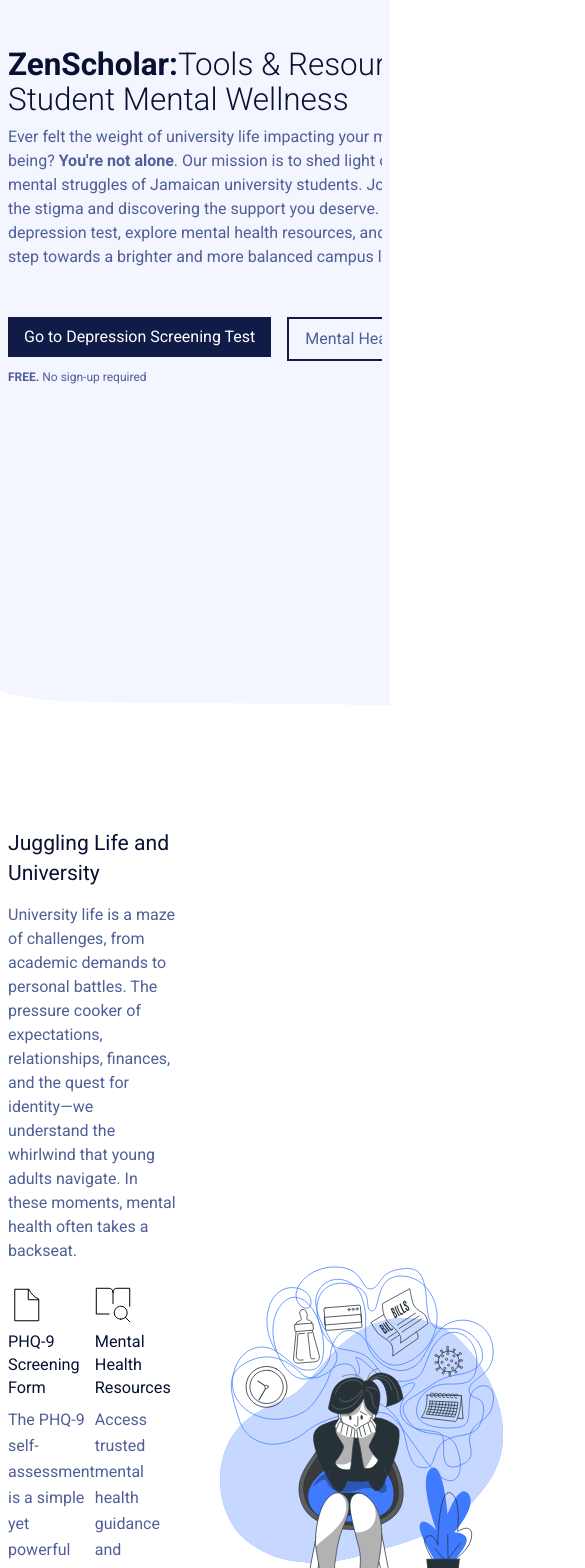
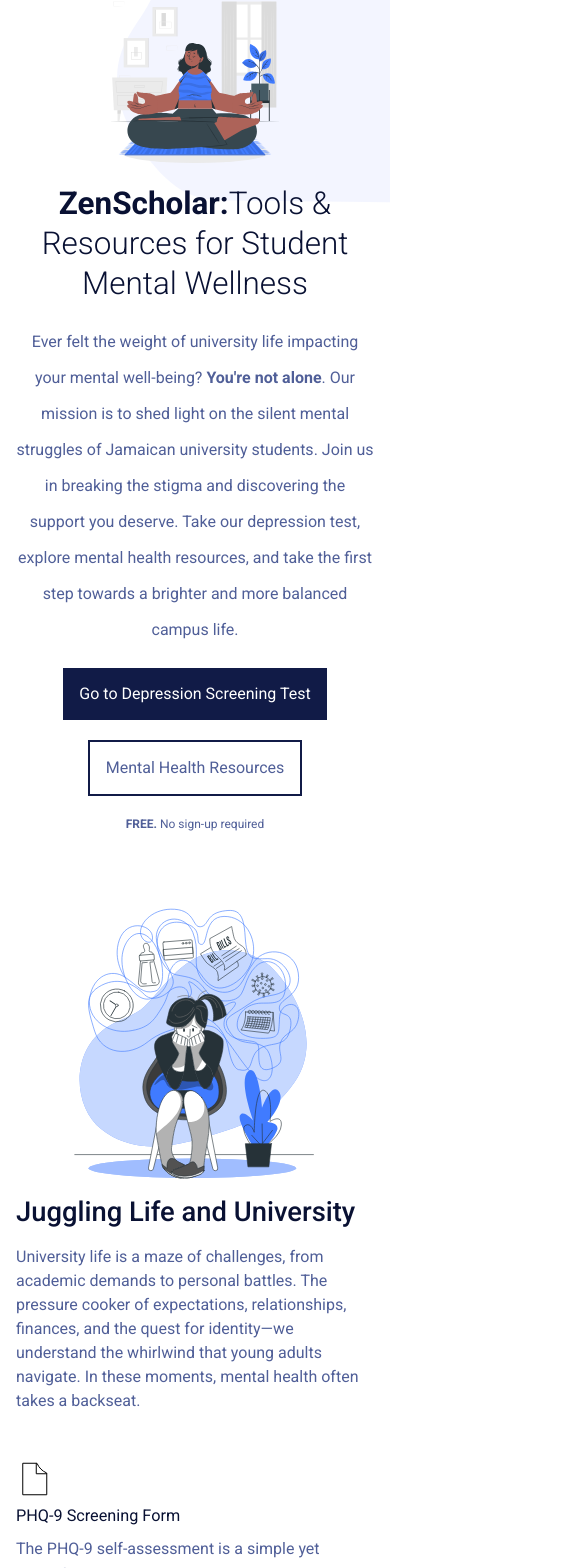
Before and after one commit to Rajae-Robinson/ZenScholar, a React (Vite) app: page / in a window 390 px wide. Shown: the part 136-1704 px from the top of the page, 585 px wide, since content can reach past the window. Built offline with nearby package versions, Linux system fonts and the light colour scheme.

Commit message:
home responsive design

```diff
--- a/src/App.tsx
+++ b/src/App.tsx
@@ -6,7 +6,7 @@
 
 function App() {
   return (
-    <div className="px-2 sm:px-[10%] pb-8 relative text-body selection:bg-blue-400 selection:text-primary">
+    <div className="px-4 sm:px-[10%] pb-8 relative overflow-x-hidden text-body selection:bg-blue-400 selection:text-primary">
       <Navbar />
       <Routes>
         <Route path="/" element={<Home />} />
--- /dev/null
+++ b/src/components/Home/Hero.tsx
@@ -0,0 +1,44 @@
+import hero from "../../assets/img/hero.svg";
+import { Link } from "react-router-dom";
+
+export default function Hero() {
+  return (
+    <header className="flex flex-col text-center leading-9 md:leading-normal md:text-left md:flex-row md:h-screen overflow-clip">
+      <div className="order-2 md:order-1 space-y-5">
+        <h1 className="md:mt-16 text-heading leading-10 md:leading-[60px] text-3xl font-thin">
+          <span className="font-bold">ZenScholar:</span>
+          Tools & Resources for Student Mental Wellness
+        </h1>
+        <p className="text-body mt-2">
+          Ever felt the weight of university life impacting your mental
+          well-being? <b>You&apos;re not alone</b>. Our mission is to shed light
+          on the silent mental struggles of Jamaican university students. Join
+          us in breaking the stigma and discovering the support you deserve.
+          Take our depression test, explore mental health resources, and take
+          the first step towards a brighter and more balanced campus life.
+        </p>
+        <div className="mt-12 flex flex-col items-center space-y-5 md:flex-row md:items-start md:space-y-0 md:space-x-4">
+          <Link to="/screening">
+            <button className="text-white bg-primary py-2 px-4 hover:bg-accent whitespace-nowrap">
+              Go to Depression Screening Test
+            </button>
+          </Link>
+          <Link to="/resources">
+            <button className="border-primary border-2 py-2 px-4 hover:shadow-md whitespace-nowrap">
+              Mental Health Resources
+            </button>
+          </Link>
+        </div>
+        <p className="text-xs mt-2">
+          <span className="font-bold">FREE. </span>
+          No sign-up required
+        </p>
+      </div>
+      <img
+        src={hero}
+        className="order-1 md:order-2 self-center w-[200px] md:w-[400px] lg:w-[500px] md:self-start"
+        alt="girl meditating"
+      />
+    </header>
+  );
+}
--- a/src/components/Home/HomeSection.tsx
+++ b/src/components/Home/HomeSection.tsx
@@ -16,10 +16,14 @@
   btnHref,
 }: IHomeSection) {
   return (
-    <section className="flex">
-      <img src={img} className="w-[500px]" alt="" />
+    <section className="flex flex-col mt-6 md:flex-row">
+      <img
+        src={img}
+        className="w-[300px] md:w-[500px] self-center md:self-start"
+        alt=""
+      />
       <div className="space-y-4">
-        <h2 className="text-heading text-lg">{heading}</h2>
+        <h2 className="text-heading text-2xl font-medium">{heading}</h2>
         <p>{body}</p>
         {btnText && btnHref ? (
           <Link to={btnHref}>
--- a/src/pages/Home.tsx
+++ b/src/pages/Home.tsx
@@ -1,6 +1,4 @@
-import hero from "../assets/img/hero.svg";
 import bg from "../assets/img/hero-bg.svg";
-import { Link } from "react-router-dom";
 import SectionItem from "../components/Home/SectionItem";
 
 import stressGirl from "../assets/img/stress-girl.svg";
@@ -10,59 +8,21 @@
 import test from "../assets/icons/test.svg";
 import searchResources from "../assets/icons/search-resources.svg";
 import HomeSection from "../components/Home/HomeSection";
+import Hero from "../components/Home/Hero";
 
 export default function Home() {
   return (
     <>
       <img
         src={bg}
-        className="absolute inset-0 h-screen w-full -z-20 object-cover object-center"
+        className="absolute inset-0 w-[80%] -z-20 object-cover left-[30%]"
         aria-hidden="true"
       />
-      <header className="flex h-screen overflow-clip">
-        <div className="h-fit flex">
-          <div>
-            <h1 className="mt-16 text-heading text-3xl font-thin">
-              <span className="font-bold">ZenScholar:</span>
-              Tools & Resources for Student Mental Wellness
-            </h1>
-            <p className="text-body mt-2">
-              Ever felt the weight of university life impacting your mental
-              well-being? <b>You&apos;re not alone</b>. Our mission is to shed
-              light on the silent mental struggles of Jamaican university
-              students. Join us in breaking the stigma and discovering the
-              support you deserve. Take our depression test, explore mental
-              health resources, and take the first step towards a brighter and
-              more balanced campus life.
-            </p>
-            <div className="mt-12 flex space-x-4">
-              <Link to="/screening">
-                <button className="text-white bg-primary py-2 px-4 hover:bg-accent whitespace-nowrap">
-                  Go to Depression Screening Test
-                </button>
-              </Link>
-              <Link to="/resources">
-                <button className="border-primary border-2 py-2 px-4 hover:shadow-md whitespace-nowrap">
-                  Mental Health Resources
-                </button>
-              </Link>
-            </div>
-            <p className="text-xs mt-2">
-              <span className="font-bold">FREE. </span>
-              No sign-up required
-            </p>
-          </div>
-          <img
-            src={hero}
-            className="w-0 sm:w-[200px] md:w-[300px] lg:w-[400px] self-center"
-            alt="girl meditating"
-          />
-        </div>
-      </header>
-      <main className="space-y-16">
-        <section className="flex">
-          <div>
-            <h2 className="text-heading text-lg">
+      <Hero />
+      <main className="mt-16 md:space-y-16">
+        <section className="flex flex-col md:flex-row">
+          <div className="order-2 md:order-1">
+            <h2 className="text-heading text-2xl font-medium">
               Juggling Life and University
             </h2>
             <p className="mt-4 text-body">
@@ -72,7 +32,7 @@
               the whirlwind that young adults navigate. In these moments, mental
               health often takes a backseat.
             </p>
-            <div className="flex mt-6">
+            <div className="flex flex-col space-y-9 md:flex-row md:space-y-0 mt-12">
               <SectionItem
                 icon={test}
                 title="PHQ-9 Screening Form"
@@ -89,7 +49,11 @@
               />
             </div>
           </div>
-          <img src={stressGirl} className="w-[500px]" alt="stressed girl" />
+          <img
+            src={stressGirl}
+            className="order-1 w-[300px] md:w-[500px] self-center md:self-start"
+            alt="stressed girl"
+          />
         </section>
         <HomeSection
           img={happyBoy}
```
